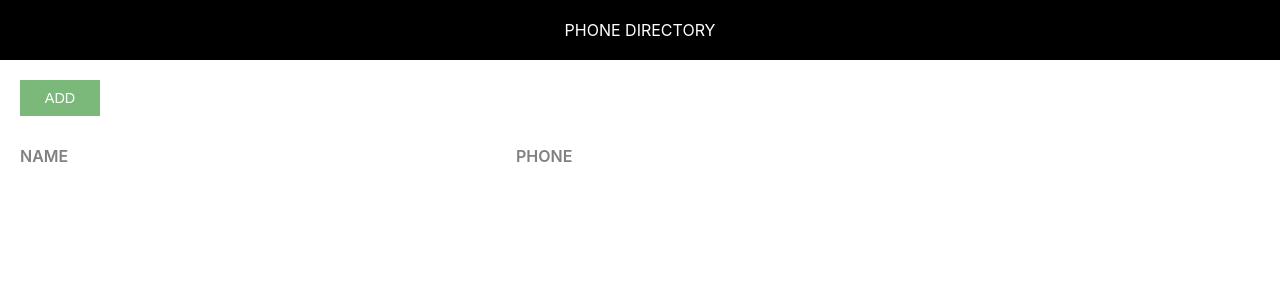
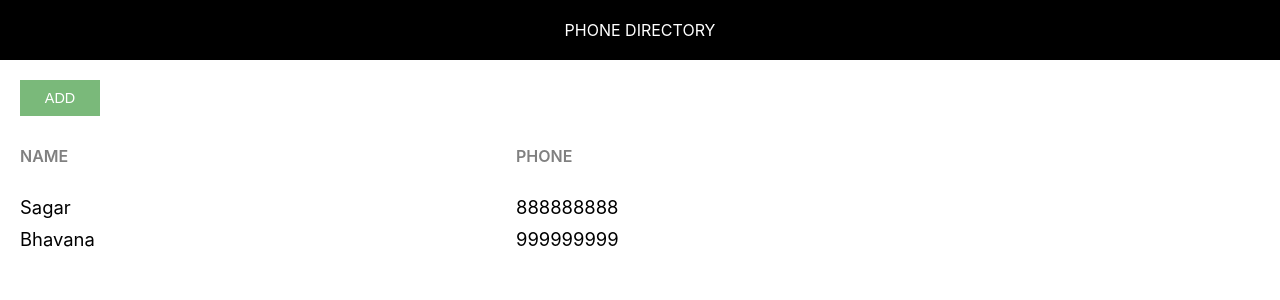
Before and after one commit to nathsagar96/phone-directory, a React (Create React App) app: page / in a window 1280 px wide. Shown: the top 300 px of the page. Built offline with nearby package versions, Linux system fonts and the light colour scheme.

Commit message:
Rendered Subscribers Dynamically

```diff
--- a/src/App.js
+++ b/src/App.js
@@ -3,6 +3,19 @@ import Header from './Header';
 import './App.css';
 
 function App() {
+  let subscribers = [
+    {
+      id: 1,
+      name: 'Sagar',
+      phone: '888888888'
+    },
+    {
+      id: 1,
+      name: 'Bhavana',
+      phone: '999999999'
+    }
+  ];
+
   return (
     <div>
       <Header />
@@ -13,6 +26,20 @@ function App() {
           <span className="grid-item name-heading">Name</span>
           <span className="grid-item phone-heading">Phone</span>
         </div>
+
+        {
+          subscribers.map(
+            (subscriber) => {
+              return (
+                <div className="grid-container">
+                  <div className="grid-item">{subscriber.name}</div>
+                  <div className="grid-item">{subscriber.phone}</div>
+                </div>
+              );
+            }
+          )
+        }
+
       </div>
     </div>
   );
```
